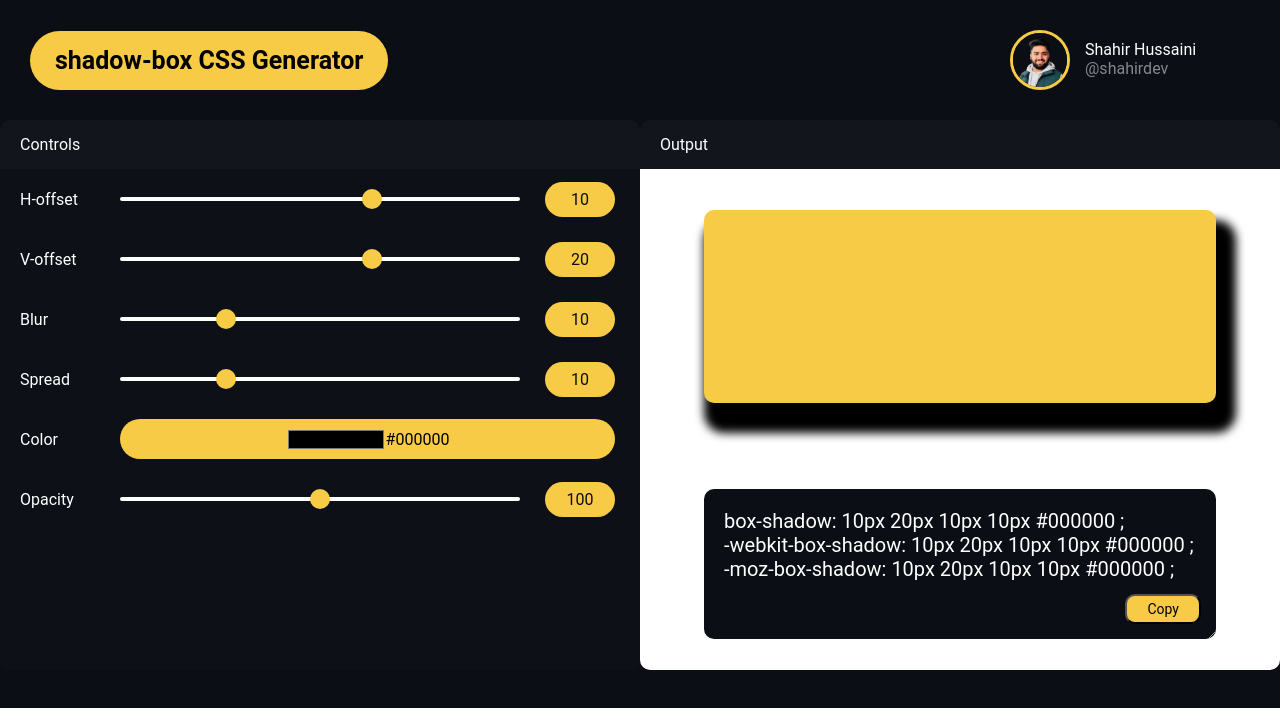
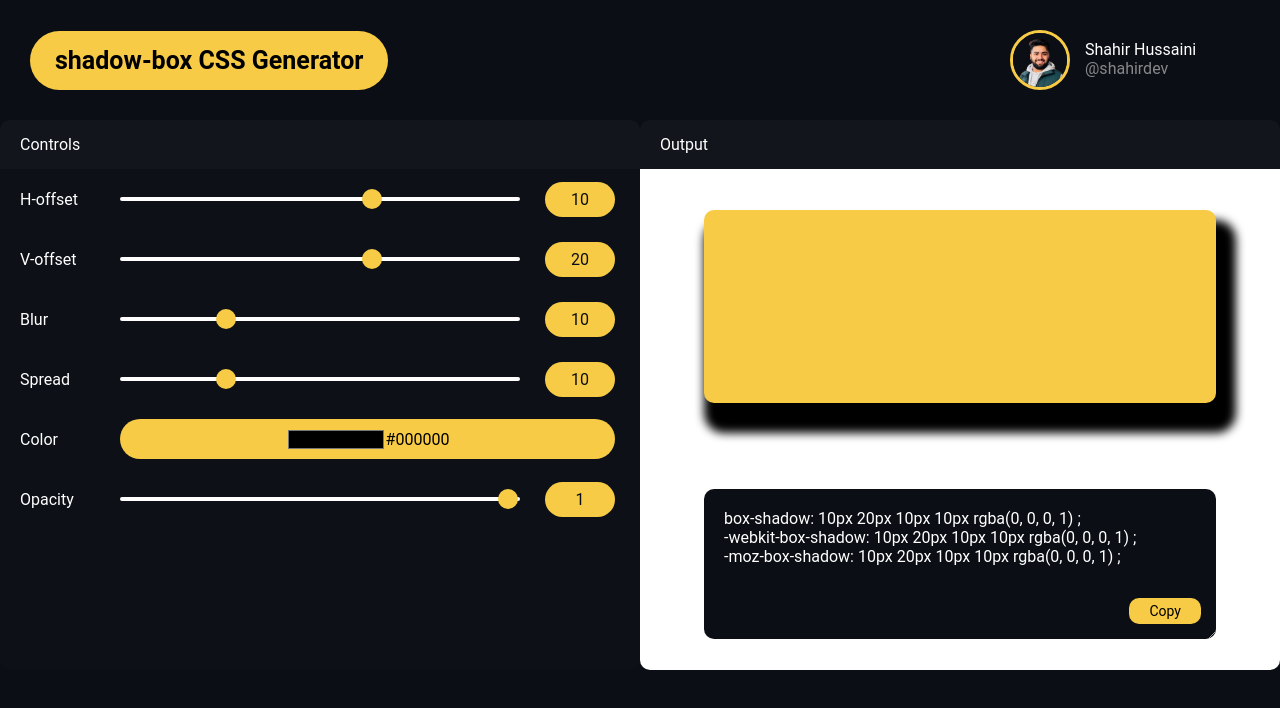
Before and after one commit to ShahirHossaini/css-shadow-generator, a React (Create React App) app: page / in a window 1280 px wide. Shown: the top 708 px of the page. Built offline with nearby package versions, Linux system fonts and the light colour scheme.

Commit message:
code refactoration

```diff
--- a/public/index.html
+++ b/public/index.html
@@ -7,7 +7,7 @@
     <meta name="theme-color" content="#000000" />
     <meta
       name="description"
-      content="Web site created using create-react-app"
+      content="Code with ❤️, Share your knowledge 🌏, Have fun with coding ✌️"
     />
     <link rel="apple-touch-icon" href="%PUBLIC_URL%/logo192.png" />
     <!--
--- a/src/App.css
+++ b/src/App.css
@@ -295,28 +295,27 @@ body {
 
   color: var(--white);
 
-  font-size: 20px;
+  font-size: 16px;
 
   padding: 20px;
 }
 
 .code-container .code button {
+  background: var(--primary-color);
+
   position: absolute;
 
   bottom: 0;
   right: 0;
 
   margin: 15px;
-
-  outline: none;
-
-  background: var(--primary-color);
+  padding: 5px 20px;
 
   font-size: 14px;
 
-  padding: 5px 20px;
-
   border-radius: 10px;
+  border: none;
+  outline: none;
 
   cursor: pointer;
 }
--- a/src/components/Body.jsx
+++ b/src/components/Body.jsx
@@ -8,12 +8,12 @@ class Body extends Component {
     VOffSet: 20,
     Blur: 10,
     Spread: 10,
-    Opacity: 100,
+    Opacity: 1,
     Color: "#000000",
     Inset: false,
   };
 
-  handleCssCode = ({ target }) => {
+  handleCssProps = ({ target }) => {
     const { name, value } = target;
     const { state } = this;
 
@@ -27,7 +27,7 @@ class Body extends Component {
 
     return (
       <div className="main-body">
-        <Controls onChange={this.handleCssCode} code={state} />
+        <Controls onChange={this.handleCssProps} code={state} />
         <Output code={state} />
       </div>
     );
--- a/src/components/Controls.jsx
+++ b/src/components/Controls.jsx
@@ -51,7 +51,9 @@ const Controls = ({ code, onChange }) => {
             name={"Opacity"}
             value={code}
             onChange={onChange}
-            max={100}
+            max={1}
+            min={0}
+            steps={0.01}
           />
         </div>
       </div>
--- a/src/components/Output.jsx
+++ b/src/components/Output.jsx
@@ -3,6 +3,31 @@ import OutputBox from "./OutputBox";
 import OutputCode from "./OutputCode";
 
 const Output = (props) => {
+  const hexToRgba = (hex, opacity) => {
+    let r, g, b;
+
+    if (hex.length === 4) {
+      r = "0x" + hex[1] + hex[1];
+      g = "0x" + hex[2] + hex[2];
+      b = "0x" + hex[3] + hex[3];
+    } else {
+      r = "0x" + hex[1] + hex[2];
+      g = "0x" + hex[3] + hex[4];
+      b = "0x" + hex[5] + hex[6];
+    }
+
+    return `rgba(${+r}, ${+g}, ${+b}, ${opacity})`;
+  };
+
+  const getCode = () => {
+    const { HOffSet, VOffSet, Blur, Spread, Color, Opacity } = props.code;
+
+    return `${HOffSet}px ${VOffSet}px ${Blur}px ${Spread}px ${hexToRgba(
+      Color,
+      Opacity
+    )} `;
+  };
+
   return (
     <aside className="output">
       <div className="main-frame">
@@ -10,8 +35,8 @@ const Output = (props) => {
           <p>Output</p>
         </div>
         <div className="main-frame-output">
-          <OutputBox {...props} />
-          <OutputCode {...props} />
+          <OutputBox cssCode={getCode} />
+          <OutputCode cssCode={getCode} />
         </div>
       </div>
     </aside>
--- a/src/components/OutputBox.jsx
+++ b/src/components/OutputBox.jsx
@@ -1,10 +1,9 @@
 import React from "react";
 
-const OutputBox = ({ code }) => {
-  const cssStyle = `${code?.HOffSet}px ${code?.VOffSet}px ${code?.Blur}px ${code?.Spread}px ${code?.Color} `;
+const OutputBox = ({ cssCode }) => {
   return (
     <div className="box-container">
-      <div className="box" style={{ boxShadow: cssStyle }}></div>
+      <div className="box" style={{ boxShadow: cssCode() }}></div>
     </div>
   );
 };
--- a/src/components/OutputCode.jsx
+++ b/src/components/OutputCode.jsx
@@ -1,10 +1,8 @@
 import React from "react";
 
-const OutputCode = ({ code }) => {
-  const cssStyle = `${code?.HOffSet}px ${code?.VOffSet}px ${code?.Blur}px ${code?.Spread}px ${code?.Color} `;
-
-  let OutPut = `box-shadow: ${cssStyle}; \n-webkit-box-shadow: ${cssStyle}; \n-moz-box-shadow: ${cssStyle};
-  `;
+const OutputCode = ({ cssCode }) => {
+  let cssStyle = cssCode();
+  let OutPut = `box-shadow: ${cssStyle}; \n-webkit-box-shadow: ${cssStyle}; \n-moz-box-shadow: ${cssStyle};`;
 
   const handleCopy = () => {
     navigator.clipboard.writeText(OutPut);
--- a/src/components/RangeInput.jsx
+++ b/src/components/RangeInput.jsx
@@ -1,6 +1,6 @@
 import React from "react";
 
-const RangeInput = ({ label, name, min, max, value, onChange }) => {
+const RangeInput = ({ label, name, min, max, value, onChange, steps }) => {
   return (
     <div className="range-input">
       <label className="label">{label}</label>
@@ -12,6 +12,7 @@ const RangeInput = ({ label, name, min, max, value, onChange }) => {
           min={min}
           max={max}
           onChange={(e) => onChange(e)}
+          step={steps || 1}
         />
       </div>
       <div className="value">
```
